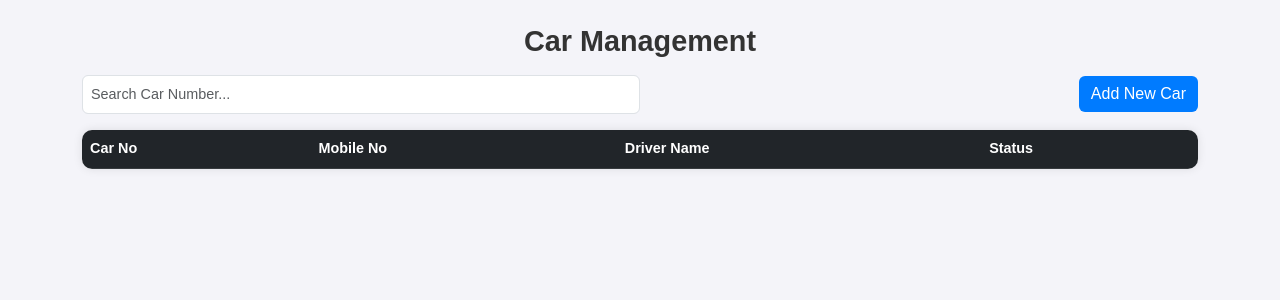
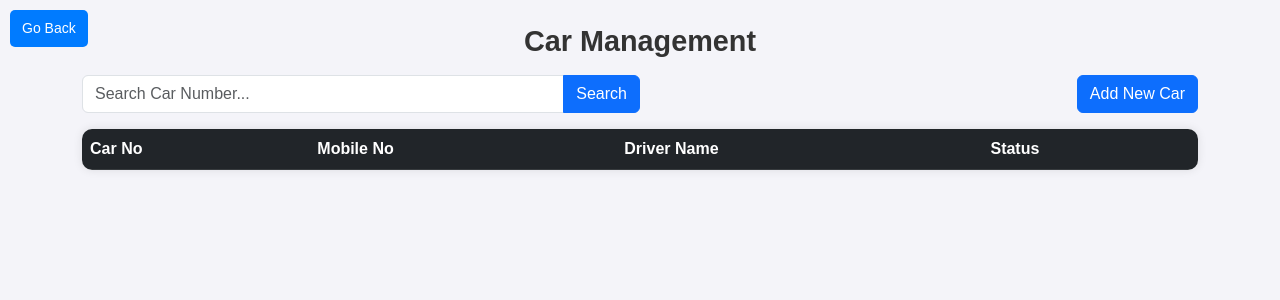
Before and after one commit to Nikhilgomechanic/agent_dashboard, a Flask app: page /owner_insert in a window 1280 px wide. Shown: the top 300 px of the page. Run offline with Flask 3, Linux system fonts and the light colour scheme; lists and menus that the app fills with data are empty; parts of the project's set-up code (start-up, migrations or seed data) failed here and were passed over.

Commit message:
owner_insert.html

```diff
--- a/templates/owner_insert.html
+++ b/templates/owner_insert.html
@@ -17,70 +17,48 @@
             font-weight: 700;
             font-size: 1.8rem;
         }
-        .status-active {
-            background-color: #d4edda;
-            color: #155724;
-            font-weight: bold;
-            padding: 5px 10px;
-            border-radius: 5px;
-        }
-        .status-inactive {
-            background-color: #f8d7da;
-            color: #721c24;
-            font-weight: bold;
-            padding: 5px 10px;
-            border-radius: 5px;
-        }
         .table {
             background-color: white;
             border-radius: 10px;
             overflow: hidden;
             box-shadow: 0 0 10px rgba(0, 0, 0, 0.1);
         }
-        .table th, .table td {
-            font-size: 0.9rem;
-        }
         .form-select {
             font-size: 0.85rem;
         }
-        .btn-primary {
+        /* Styling for the back button */
+        .back-button {
+            position: absolute;
+            top: 10px;
+            left: 10px;
             background-color: #007bff;
+            color: white;
             border: none;
+            padding: 8px 12px;
+            border-radius: 5px;
+            cursor: pointer;
+            font-size: 14px;
         }
-        .btn-success {
-            background-color: #28a745;
-            border: none;
-        }
-        .btn-close {
-            font-size: 0.8rem;
-        }
-        #searchInput {
-            font-size: 0.9rem;
-            padding: 8px;
+        .back-button:hover {
+            background-color: #0056b3;
         }
     </style>
 </head>
 <body>
+<!-- Go Back Button -->
+<button class="back-button" onclick="window.location.href='/home'">Go Back</button>
 
 <div class="container mt-4">
     <h2>Car Management</h2>
 
-    <!-- Search Bar -->
     <div class="d-flex justify-content-between align-items-center my-3">
-        <input type="text" id="searchInput" class="form-control w-50" placeholder="Search Car Number..." onkeyup="filterCars()">
+        <div class="input-group w-50">
+            <input type="text" id="searchInput" class="form-control" placeholder="Search Car Number...">
+            <button class="btn btn-primary" id="searchButton">Search</button>
+        </div>
         <button class="btn btn-primary" data-bs-toggle="modal" data-bs-target="#addCarModal">Add New Car</button>
     </div>
 
-    <!-- Flash Messages -->
-    {% with messages = get_flashed_messages(with_categories=true) %}
-        {% if messages %}
-            {% for category, message in messages %}
-                <div class="alert alert-{{ category }} mt-3">{{ message }}</div>
-            {% endfor %}
-        {% endif %}
-    {% endwith %}
-
-    <!-- Car Table -->
     <table class="table table-striped mt-3">
         <thead class="table-dark">
             <tr>
@@ -99,8 +77,9 @@
                 <td>
                     <form action="{{ url_for('update_status', car_no=car.car_no) }}" method="POST">
                         <select name="car_status" class="form-select" onchange="this.form.submit()">
-                            <option value="Active" {% if car.car_status == 'Active' %}selected class="status-active"{% endif %}>Active</option>
-                            <option value="Inactive" {% if car.car_status == 'Inactive' %}selected class="status-inactive"{% endif %}>Inactive</option>
+                            {% for status in ['Active', 'Inactive'] %}
+                            <option value="{{ status }}" {{ 'selected' if car.car_status == status else '' }}>{{ status }}</option>
+                            {% endfor %}
                         </select>
                     </form>
                 </td>
@@ -129,14 +108,14 @@
                         <input type="text" class="form-control" id="mobile_no" name="mobile_no" required>
                     </div>
                     <div class="mb-3">
-                        <label for="diver_name" class="form-label">Driver Name</label>
-                        <input type="text" class="form-control" id="diver_name" name="diver_name" required>
+                        <label for="driver_name" class="form-label">Driver Name</label>
+                        <input type="text" class="form-control" id="driver_name" name="driver_name" required>
                     </div>
                     <div class="mb-3">
                         <label for="car_status" class="form-label">Status</label>
                         <select class="form-select" id="car_status" name="car_status" required>
-                            <option value="Active" class="status-active">Active</option>
-                            <option value="Inactive" class="status-inactive">Inactive</option>
+                            <option value="Active">Active</option>
+                            <option value="Inactive">Inactive</option>
                         </select>
                     </div>
                     <button type="submit" class="btn btn-success">Add Car</button>
@@ -146,21 +125,42 @@
     </div>
 </div>
 
-<!-- JavaScript for Search Function -->
 <script>
-    function filterCars() {
-        let input = document.getElementById("searchInput").value.toUpperCase();
-        let table = document.getElementById("carTable");
-        let tr = table.getElementsByTagName("tr");
-
-        for (let i = 0; i < tr.length; i++) {
-            let td = tr[i].getElementsByTagName("td")[0]; // First column (Car No)
-            if (td) {
-                let txtValue = td.textContent || td.innerText;
-                tr[i].style.display = txtValue.toUpperCase().indexOf(input) > -1 ? "" : "none";
-            }
+    document.getElementById("searchButton").addEventListener("click", function () {
+        let carNo = document.getElementById("searchInput").value.trim();
+        if (carNo === "") {
+            alert("Please enter a car number to search.");
+            return;
         }
-    }
+        fetch(`/cars?car_no=${carNo}`)
+            .then(response => response.json())
+            .then(data => {
+                let tableBody = document.getElementById("carTable");
+                tableBody.innerHTML = "";
+                if (data.length === 0) {
+                    tableBody.innerHTML = "<tr><td colspan='4' class='text-center'>No car found</td></tr>";
+                } else {
+                    data.forEach(car => {
+                        let row = `
+                            <tr>
+                                <td>${car.car_no}</td>
+                                <td>${car.mobile_no}</td>
+                                <td>${car.driver_name}</td>
+                                <td>
+                                    <form action="/update_status/${car.car_no}" method="POST">
+                                        <select name="car_status" class="form-select" onchange="this.form.submit()">
+                                            <option value="Active" ${car.car_status === 'Active' ? 'selected' : ''}>Active</option>
+                                            <option value="Inactive" ${car.car_status === 'Inactive' ? 'selected' : ''}>Inactive</option>
+                                        </select>
+                                    </form>
+                                </td>
+                            </tr>`;
+                        tableBody.innerHTML += row;
+                    });
+                }
+            })
+            .catch(error => console.error("Error fetching data:", error));
+    });
 </script>
 
 </body>
```
